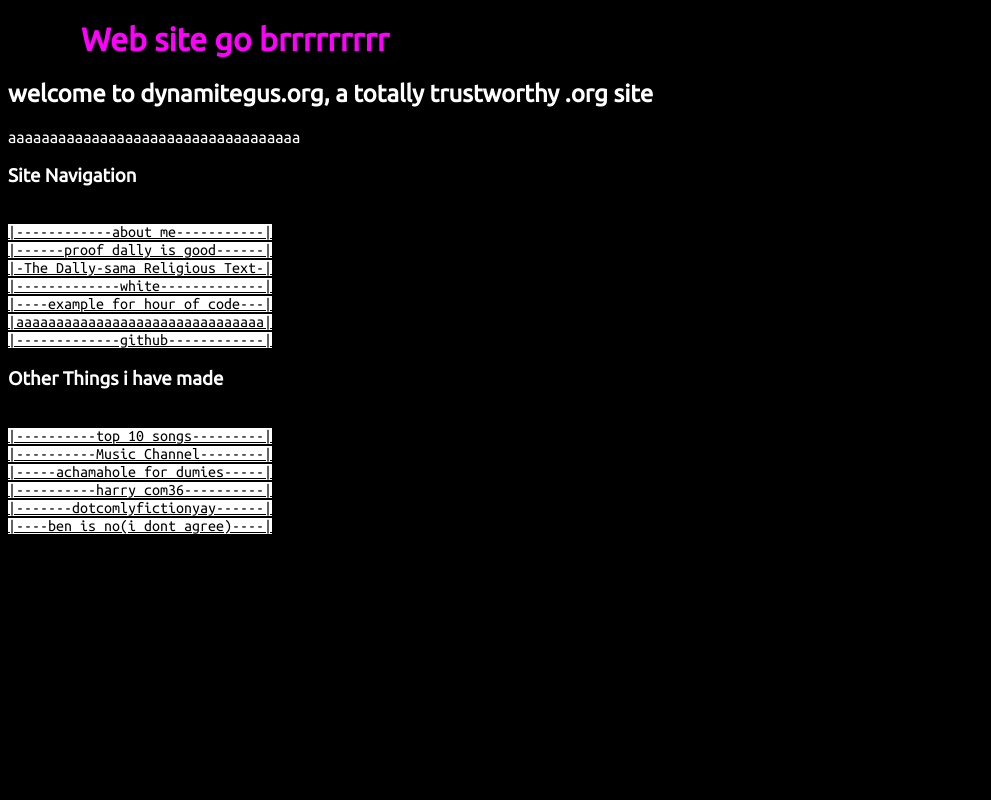
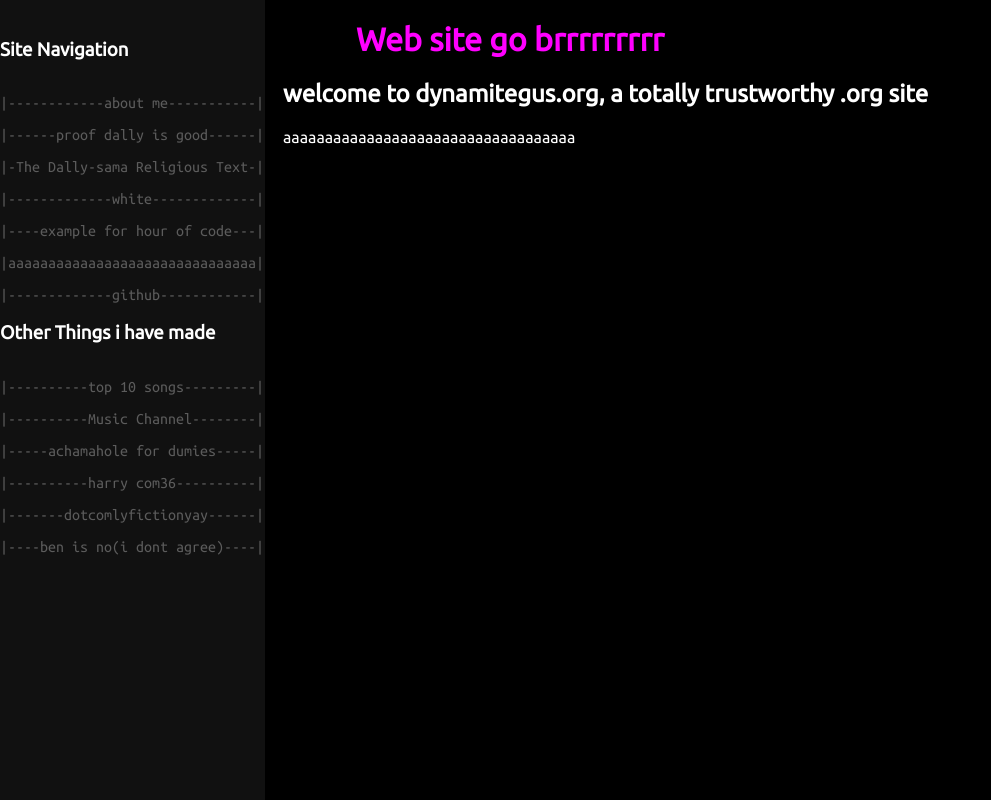
Before and after one commit to dynamitegus/dynamitegus.github.io, a plain HTML site: page index.html in a window 1280 px wide. Shown: the whole page, without its empty margins (0-991 px from the left). Drawn offline with Linux system fonts and the light colour scheme.

Commit message:
added a nav bar
it probably takes up a bunch of space on smaller screens but eeeeehhhhhhhh

```diff
--- a/index.html
+++ b/index.html
@@ -6,11 +6,8 @@
     <link rel="stylesheet" href="mystyle.css">
 </head>
 <body>
- <h1 style="font-family:'Ubuntu'">Web site go brrrrrrrrr</h1>
- <h2 style="font-family:'Ubuntu'">welcome to dynamitegus.org, a totally trustworthy .org site </h2>
- <p style="font-family:'Ubuntu'">aaaaaaaaaaaaaaaaaaaaaaaaaaaaaaaaaaa</p>
+<div class="sidenav">
     <h3 style="font-family:'Ubuntu'">Site Navigation</h3>
-
     <a href="aboutme.html"><br>|------------about me-----------|</a>
     <a href="proofdallyisgood"><br>|------proof dally is good------|</a>
     <a href="dallysama-religious-text.html"><br>|-The Dally-sama Religious Text-|</a>
@@ -18,7 +15,6 @@
     <a href="school/exampleforhourofcode.html"><br>|----example for hour of code---|</a>
     <a href="aaaaaa.html"><br>|aaaaaaaaaaaaaaaaaaaaaaaaaaaaaaa|</a>
     <a href="https://github.com/dynamitegus/dynamitegus.github.io"><br>|-------------github------------|</a>
-
     <h3 style="font-family:'Ubuntu'">Other Things i have made</h3>
     <a href="https://music.youtube.com/playlist?list=PLnZ1bGLngUL9G5jLK09Zd3cYxvCjReNZV&feature=share"><br>|----------top 10 songs---------|</a>
     <a href="https://www.youtube.com/channel/UC0iMDjgVBV1a8x-e51IB5rw"><br>|----------Music Channel--------|</a>
@@ -26,5 +22,12 @@
     <a href="https://harry-com36.webnode.page/"><br>|----------harry com36----------|</a>
     <a href="https://dotcomlyfictionyay.webnode.page/"><br>|-------dotcomlyfictionyay------|</a>
     <a href="https://ben-is-no.webnode.page/"><br>|----ben is no(i dont agree)----|</a>
+</div>
+<div class="main">
+    <h1 style="font-family:'Ubuntu'">Web site go brrrrrrrrr</h1>
+    <h2 style="font-family:'Ubuntu'">welcome to dynamitegus.org, a totally trustworthy .org site </h2>
+    <p style="font-family:'Ubuntu'">aaaaaaaaaaaaaaaaaaaaaaaaaaaaaaaaaaa</p>
+
+</div>
 </body>
 <html>
--- a/mystyle.css
+++ b/mystyle.css
@@ -22,7 +22,29 @@ p {
   font-family: Ubuntu;
 }
 a {
-  background-color: white;
-  color: black;
+  background-color: #111111;
+  color: #5c5c5c;
   font-family: 'Ubuntu Mono', monospace;
 }
+.sidenav {
+  height: 100%;
+  width: 265px;
+  position: fixed;
+  z-index: 1;
+  top: 0;
+  left: 0;
+  overflow-x: hidden;
+  padding-top: 20px;
+  background-color: #111111;
+}
+.sidenav a {
+  text-decoration: none;
+  display: grid;
+}
+.sidenav a:hover {
+  color: #818181;
+}
+.main {
+  margin-left: 265px;
+  padding: 0px 10px;
+}
```
Lines whose indentation alone changed are shown as unchanged.
